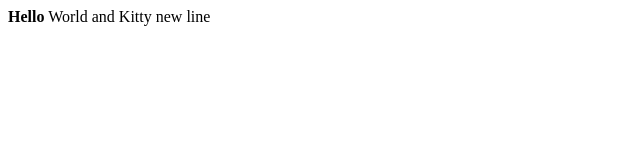
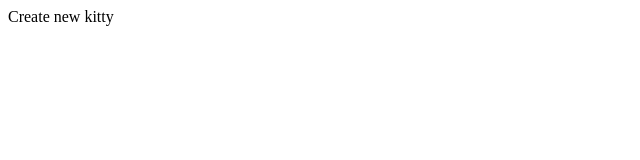
Before and after one commit to nicharee0/hello-git, a plain HTML site: page index.html in a window 1280 px wide. Shown: the whole page, without its empty margins (0-640 px from the left). Drawn offline with Linux system fonts and the light colour scheme.

Commit message:
Create New in index.html

```diff
--- a/index.html
+++ b/index.html
@@ -6,7 +6,6 @@
     <title>Document</title>
 </head>
 <body>
-    <b>Hello</b> World and Kitty
-    new line
+    Create new kitty
 </body>
 </html>
```
